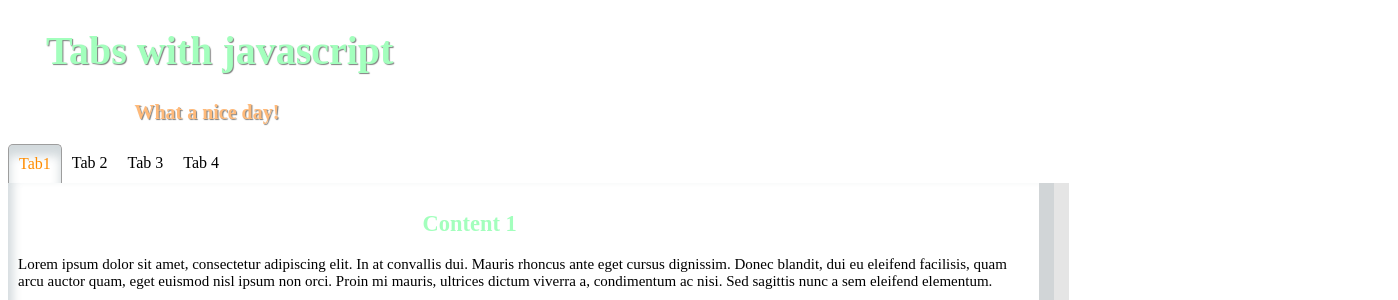
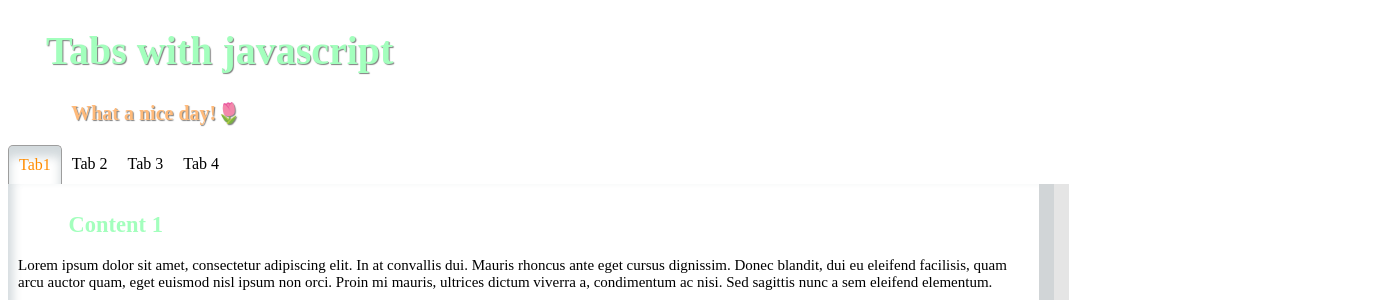
Before and after one commit to kootoomo/tabsjs, a plain HTML site: page index.html in a window 1280 px wide. Shown: the top 300 px of the page, 1398 px wide, since content can reach past the window. Drawn offline with Linux system fonts and the light colour scheme.

Commit message:
fix paths for pictures

```diff
--- a/index.html
+++ b/index.html
@@ -9,7 +9,7 @@
 </head>
 <body>
     <h1>Tabs with javascript</h1>
-    <h3>What a nice day!</h3>
+    <h3>What a nice day!🌷</h3>
     <div class="tabs">
         <div class="tab-head">
             <div class="tab-head__item active">Tab1</div>
@@ -20,20 +20,20 @@
         <div class="tab-content">
             <div class="tab-content__item active"><h2>Content 1</h2>
                 <p>Lorem ipsum dolor sit amet, consectetur adipiscing elit. In at convallis dui. Mauris rhoncus ante eget cursus dignissim. Donec blandit, dui eu eleifend facilisis, quam arcu auctor quam, eget euismod nisl ipsum non orci. Proin mi mauris, ultrices dictum viverra a, condimentum ac nisi. Sed sagittis nunc a sem eleifend elementum.</p>
-                <br><img src="https://upload.wikimedia.org/wikipedia/commons/thumb/4/4f/Felis_silvestris_catus_lying_on_rice_straw.jpg/1200px-Felis_silvestris_catus_lying_on_rice_straw.jpg" alt="cat from wikipedia">
+                <br><img src="/tabsjs/img/cat-2.jpg" alt="cat from wikipedia">
         </div>
             <div class="tab-content__item"><h2>Content 2</h2>
                 <p>Etiam facilisis gravida libero, vel laoreet nunc vestibulum nec. Etiam vel dui laoreet, aliquam augue ac, blandit enim. Praesent viverra nulla non tincidunt fringilla. Suspendisse potenti. Nam commodo orci in dolor fermentum bibendum. Donec finibus suscipit lorem, porttitor condimentum dui fringilla quis.</p>
-                <br><img src="https://upload.wikimedia.org/wikipedia/commons/thumb/7/76/TapetumLucidum.JPG/1200px-TapetumLucidum.JPG" alt="cat from wikipedia">
+                <br><img src="/tabsjs/img/cat-4.jpg" alt="cat from wikipedia">
             </div>
             <div class="tab-content__item">
                 <h2>Content 3</h2>
                 <p>Vivamus tellus urna, rutrum sed nulla eget, sodales congue felis. Ut orci diam, blandit at hendrerit ac, euismod a purus. Quisque in dolor vitae ligula porta feugiat eu nec elit. Praesent euismod lorem quis odio dapibus porttitor.</p>
-                <br><img src="https://upload.wikimedia.org/wikipedia/commons/thumb/b/bb/Kittyply_edit1.jpg/1200px-Kittyply_edit1.jpg" alt="cat from wikipedia">
+                <br><img src="/tabsjs/img/cat-1.jpg" alt="cat from wikipedia">
             </div>
             <div class="tab-content__item"><h2>Content 4</h2>
                 <p>Aliquam erat volutpat. Cras posuere faucibus augue vel aliquam. Ut finibus, turpis eu euismod suscipit, leo mauris mollis nulla, a egestas urna nunc ut massa. Aliquam erat volutpat. Fusce at pharetra eros. Duis convallis, nulla vitae viverra tempus, dui est euismod arcu, sed imperdiet nunc enim eget lectus.</p>
-                <br><img src="https://upload.wikimedia.org/wikipedia/commons/thumb/a/ab/Cat_mouth_wide_open.jpg/675px-Cat_mouth_wide_open.jpg" alt="cat from wikipedia">
+                <br><img src="/tabsjs/img/cat-3.jpg" alt="cat from wikipedia">
             </div>
         </div>
     </div>
--- a/style.css
+++ b/style.css
@@ -11,7 +11,7 @@ h1 {
     text-shadow: -1px -1px 1px rgba(255,255,255,.1), 1px 1px 1px rgba(0,0,0,.5);
 }
 h3 {
-    transform: translateX(10%);
+    transform: translateX(5%);
     font-size: 2rem;
     color: #ffba7a;
     text-shadow: -1px -1px 1px rgba(255,255,255,.1), 1px 1px 1px rgba(0,0,0,.5);
@@ -65,14 +65,14 @@ h3 {
 }
 .tab-content__item.active h2{
     color:#a3ffbd;
-    transform: translateX(40%);
+    transform: translateX(5%);
 }
 .tab-content__item img {
     width: 50%;
     transform: translateX(50%);
     border-radius: 0.5rem;
 }
-@media (max-width: 500px) {
+@media (max-width: 700px) {
     h1 {
         font-size: 3rem;
     }
```
Also changed, not shown: img/cat-1.jpg (added), img/cat-2.jpg (added), img/cat-3.jpg (added), img/cat-4.jpg (added).
